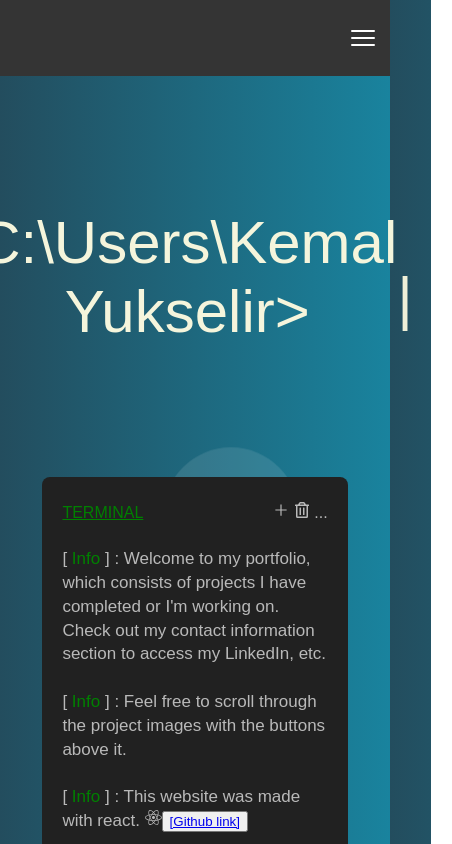
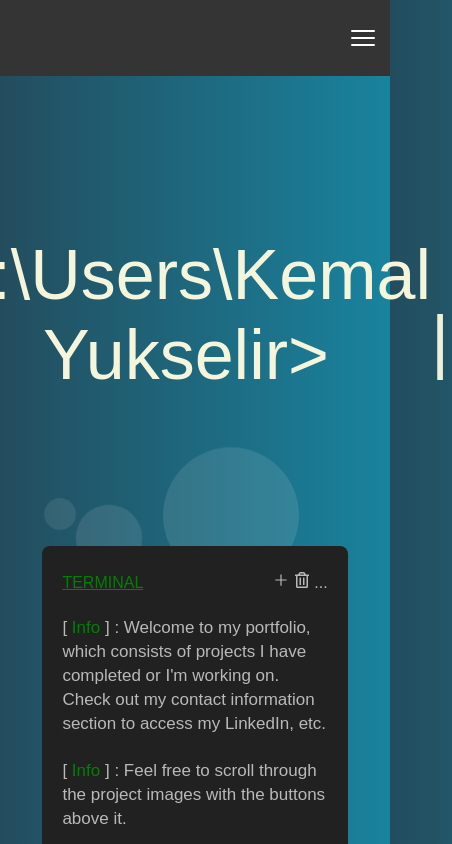
Before and after one commit to KemalYukselir/portfolio-website, a React (Create React App) app: page / in a window 390 px wide. Shown: the top 844 px of the page, 452 px wide, since content can reach past the window. Built offline with nearby package versions, Linux system fonts and the light colour scheme; a web font is replaced by a local one.

Commit message:
primary heading iphone compatibility changes

```diff
--- a/src/App.css
+++ b/src/App.css
@@ -535,7 +535,7 @@ nav {
   .home-heading-section h1 {
     margin-top: 25%;
     margin-bottom: 15%;
-    font-size: 60px;
+    font-size: 70px;
   }
 
   .home-section #primary-text {
@@ -575,11 +575,11 @@ nav {
   /* -------- Skillset Section */
 
   .skills-section {
-    width: 60%;
+    width: 50%;
   }
 
   .language-logos-container {
-    width: 150%;
+    width: 100%;
   }
 
   .language-logos-container p {
```
